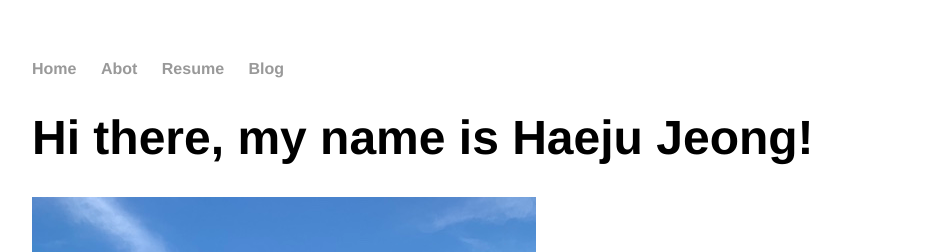
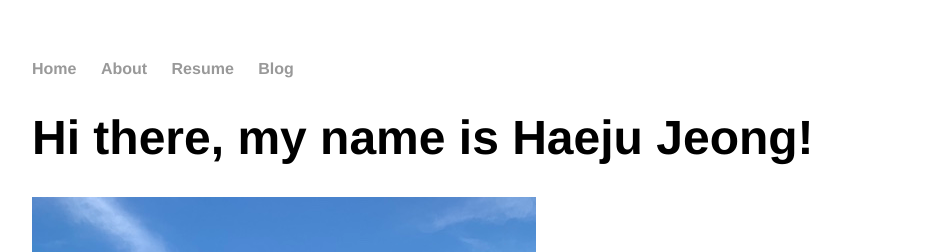
Before and after one commit to Haeju1/Haeju1.github.io, a Jekyll site: the page built from index.html, in a window 1280 px wide. Shown: the top 252 px of the page, without its empty margins (160-1091 px from the left). Built offline with Jekyll 4.4.1, drawn with Linux system fonts in a browser that asks for light colours.

Commit message:
Update default.html

```diff
--- a/_layouts/default.html
+++ b/_layouts/default.html
@@ -9,7 +9,7 @@
 			<nav>
 	    		<ul>
 	        		<li><a href="/">Home</a></li>
-		        	<li><a href="/about">Abot</a></li>
+		        	<li><a href="/about">About</a></li>
 	        		<li><a href="https://github.com/Haeju1/Haeju1.github.io/raw/master/resume/Jeong_Resume.pdf">Resume</a></li>
 	        		<li><a href="/blog">Blog</a></li>
 	    		</ul>
```
